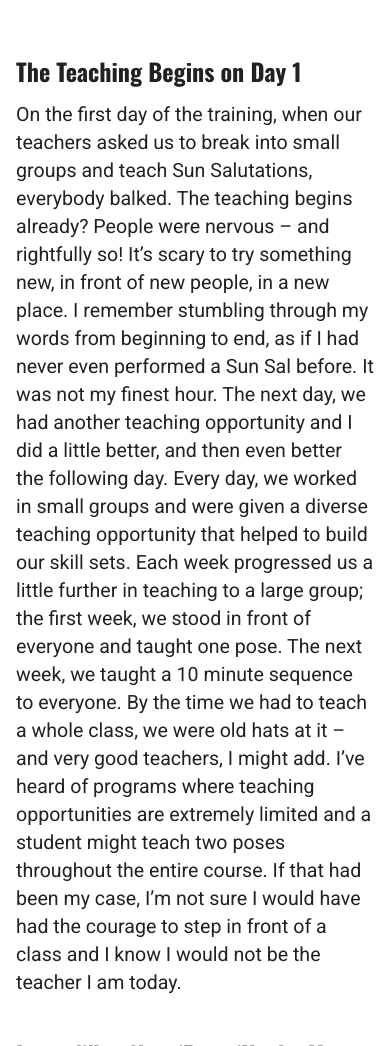
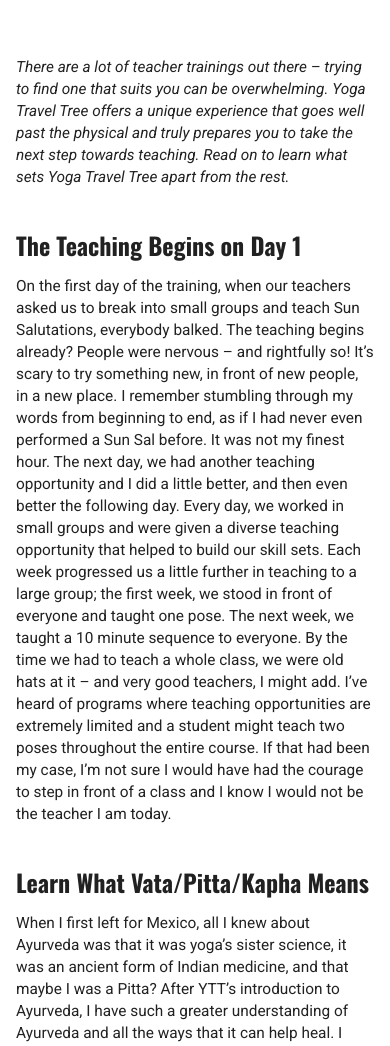
Before and after one commit to yogi-jerz/yogi-jerz.github.io, a Jekyll site: the page built from _posts/2015-07-19-reasons-yoga-travel.markdown, in a window 390 px wide and 1400 px high, cut to the strip 354-1400 px from the top of the window. Built offline with Jekyll 4.4.1, drawn with Linux system fonts in a browser that asks for light colours; nearby versions of some CDN libraries; comment, search, counter and statistics services are not loaded; some of the changed text lies outside the part shown.

Commit message:
blog typo fix

```diff
--- a/_posts/2015-07-19-reasons-yoga-travel.markdown
+++ b/_posts/2015-07-19-reasons-yoga-travel.markdown
@@ -6,11 +6,13 @@
 categories: Teacher-Training
 featured-image: /images/ytt-sunset.JPG
 thumbnail:  /images/ytt-sunset.JPG
-description: There are a lot of Yoga Teacher Trainings out there! Want to find out what sets Yoga Travel Tree Apart? Read on to find out why I think YTT is better than the rest.
+description: There are a lot of teacher trainings out there – trying to find one that suits you can be overwhelming. Yoga Travel Tree offers a unique experience that goes well past the physical and truly prepares you to take the next step towards teaching. Read on to learn what sets Yoga Travel Tree apart from the rest.
 author: Jersey Griggs
 author-image: /images/jersey-square.jpg
-author-bio: Jersey, 200 RYT, first came to yoga as a place to quiet her busy mind and relieve stress. Throughout the years, she has consistently gravitated towards the slower practices of Hatha and Yin, but she has also come to appreciate the sweat and flow of a Vinyasa class. She has found that a daily practice of asana and meditation, combined with a conscious whole foods diet, is the perfect recipe for feeling healthy and happy. A lover of all things outdoors, Jersey especially loves skiing in mountains and swimming in lakes. She is currently teaching yoga in the Boston area and lives with her husband and pup.
+author-bio: Jersey first came to yoga as a place to quiet her busy mind and relieve stress. Throughout the years, she has consistently gravitated towards the slower practices of Hatha and Yin, but she has also come to appreciate the sweat and flow of a Vinyasa class. She has found that a daily practice of asana and meditation, combined with a conscious whole foods diet, is the perfect recipe for feeling healthy and happy. Jersey received her 200 hour through Yoga Travel Tree and is now a proud Yoga Travel Tree ambassador – promoting yoga retreats all over the world. A lover of all things outdoors, Jersey especially loves skiing in mountains and swimming in lakes. She is currently teaching yoga in the Boston area and lives with her husband and pup.
 ---
+*There are a lot of teacher trainings out there – trying to find one that suits you can be overwhelming. Yoga Travel Tree offers a unique experience that goes well past the physical and truly prepares you to take the next step towards teaching. Read on to learn what sets Yoga Travel Tree apart from the rest.*
+
 ##The Teaching Begins on Day 1
 On the first day of the training, when our teachers asked us to break into small groups and teach Sun Salutations, everybody balked. The teaching begins already? People were nervous – and rightfully so! It's scary to try something new, in front of new people, in a new place. I remember stumbling through my words from beginning to end, as if I had never even performed a Sun Sal before. It was not my finest hour. The next day, we had another teaching opportunity and I did a little better, and then even better the following day. Every day, we worked in small groups and were given a diverse teaching opportunity that helped to build our skill sets. Each week progressed us a little further in teaching to a large group; the first week, we stood in front of everyone and taught one pose. The next week, we taught a 10 minute sequence to everyone. By the time we had to teach a whole class, we were old hats at it – and very good teachers, I might add. I've heard of programs where teaching opportunities are extremely limited and a student might teach two poses throughout the entire course. If that had been my case, I'm not sure I would have had the courage to step in front of a class and I know I would not be the teacher I am today.
 
--- a/_sass/_hero.scss
+++ b/_sass/_hero.scss
@@ -11,18 +11,6 @@
     margin: 0 auto;
 }
 
-p {
-    font-family: 'Roboto', sans-serif!important;
-    font-size: 1.4rem;
-}
-h1,
-h2,
-h3,
-h4,
-h5,
-h6 {
-    font-family: 'Oswald', sans-serif!important;
-}
 body.gray-hero,
 .gray-hero {
     background: #eef2f3;
--- a/_sass/_theme.scss
+++ b/_sass/_theme.scss
@@ -1,3 +1,18 @@
+p {
+  font-family: 'Roboto', sans-serif!important;
+  font-size: 1.4rem;
+  @media (max-width: 630px){
+    font-size: 1.1rem;
+  }
+}
+h1,
+h2,
+h3,
+h4,
+h5,
+h6 {
+  font-family: 'Oswald', sans-serif!important;
+}
 video {
   width: 100%;
 }
--- a/index.html
+++ b/index.html
@@ -23,7 +23,7 @@
 
                     <h3 class="ui header">About Me</h3>
 
-                    <p>Jersey, 200 RYT, first came to yoga as a place to quiet her busy mind and relieve stress. Throughout the years, she has consistently gravitated towards the slower practices of Hatha and Yin, but she has also come to appreciate the sweat and flow of a Vinyasa class. She has found that a daily practice of asana and meditation, combined with a conscious whole foods diet, is the perfect recipe for feeling healthy and happy. A lover of all things outdoors, Jersey especially loves skiing in mountains and swimming in lakes. She is currently teaching yoga in the Boston area and lives with her husband and pup.</p>
+                    <p>Jersey first came to yoga as a place to quiet her busy mind and relieve stress. Throughout the years, she has consistently gravitated towards the slower practices of Hatha and Yin, but she has also come to appreciate the sweat and flow of a Vinyasa class. She has found that a daily practice of asana and meditation, combined with a conscious whole foods diet, is the perfect recipe for feeling healthy and happy. Jersey received her 200 hour through Yoga Travel Tree and is now a proud Yoga Travel Tree ambassador – promoting yoga retreats all over the world. A lover of all things outdoors, Jersey especially loves skiing in mountains and swimming in lakes. She is currently teaching yoga in the Boston area and lives with her husband and pup.</p>
                 </div>
                 <div class="six wide right floated column">
                     <img class="ui circular bordered image" src="/images/back-warrior-square.jpg" alt="Jersey Griggs">
```
